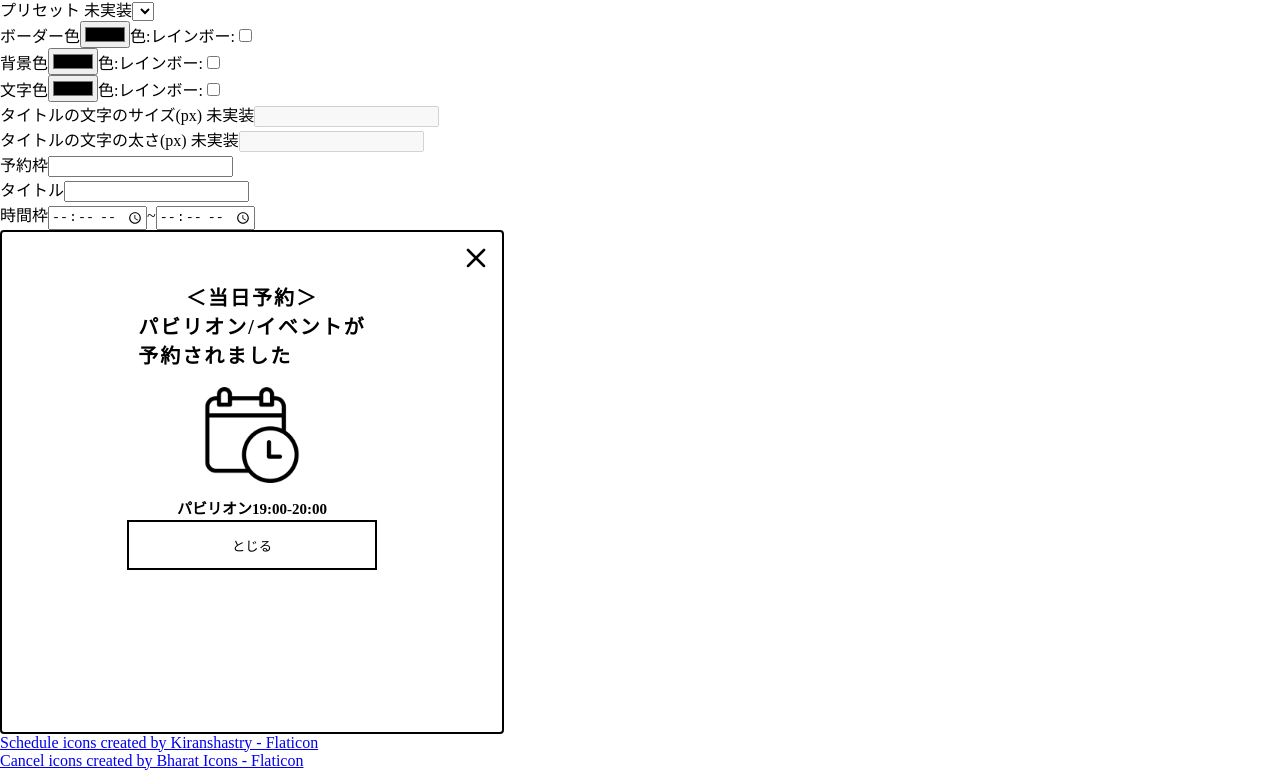
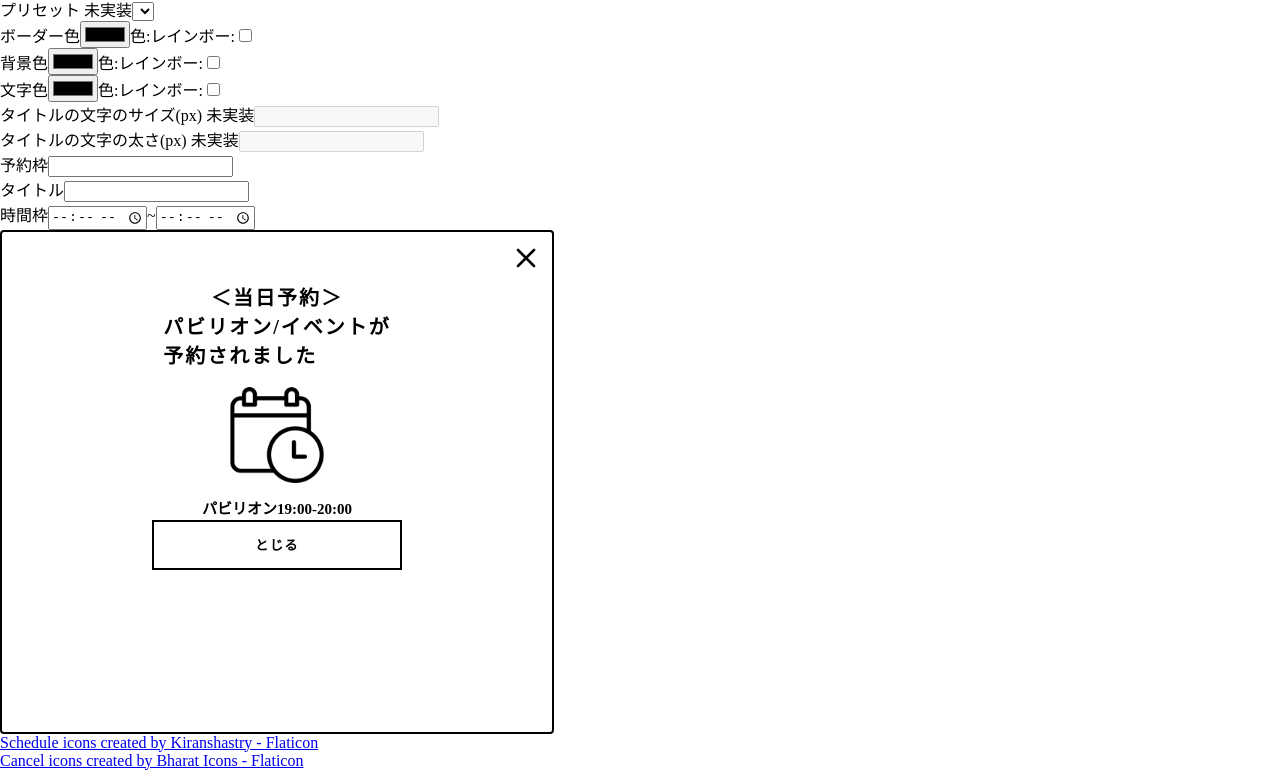
Before and after one commit to noimzip/expo-reserve-maker, a plain HTML site: page index.html in a window 1280 px wide. Shown: the part 63-833 px from the top of the page. Drawn offline with Linux system fonts and the light colour scheme.

Commit message:
fix release

```diff
--- a/css/style.css
+++ b/css/style.css
@@ -55,7 +55,7 @@ header {
 
 #reserve_canvas {
   height: 500px;
-  width: 500px;
+  width: 550px;
   border: 2px solid #000;
   border-radius: 4px;
 }
--- a/index.html
+++ b/index.html
@@ -34,7 +34,7 @@
           <div id="reserve_success" class="reserve_canvas_font center">パビリオン/イベントが<br>予約されました</div>
           <p class="center"><img src="./assets/img/event.png" alt="event" width="96" height="96"></p>
           <div id="reserve_container" class="reserve_canvas_font center"><span id="reserve_title">パビリオン</span> <span id="reserve_time"><span id="reserve_time_first">19:00</span>-<span id="reserve_time_second">20:00</span></span></div>
-          <span class="reserve_canvas_font center"><button id="reserve_canvas_close_button">とじる</button></span>
+          <span class="reserve_canvas_font center"><button class="reserve_canvas_font" id="reserve_canvas_close_button">とじる</button></span>
         </div>
         <div><a href="https://www.flaticon.com/free-icons/schedule" title="schedule icons">Schedule icons created by Kiranshastry - Flaticon</a></div>
         <div><a href="https://www.flaticon.com/free-icons/cancel" title="cancel icons">Cancel icons created by Bharat Icons - Flaticon</a></div>
--- a/script.js
+++ b/script.js
@@ -58,7 +58,7 @@ function inputChange1(event){
 }
 
 function inputChange2(event){
-  reserve_title.innerText = setting_reserve_title.value;
+  reserve_title.innerText = setting_reserve_title.value + "　";
 }
 
 function inputChange3(event){
```
